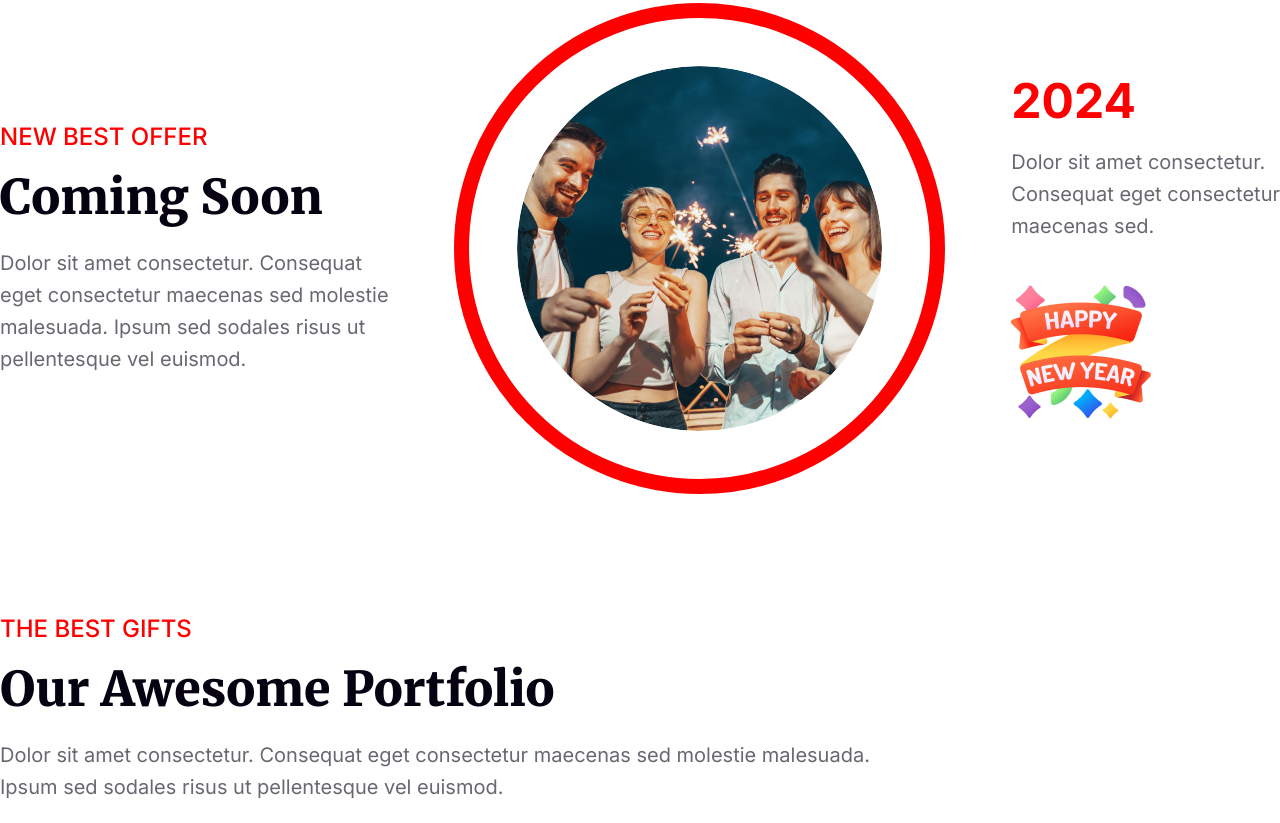
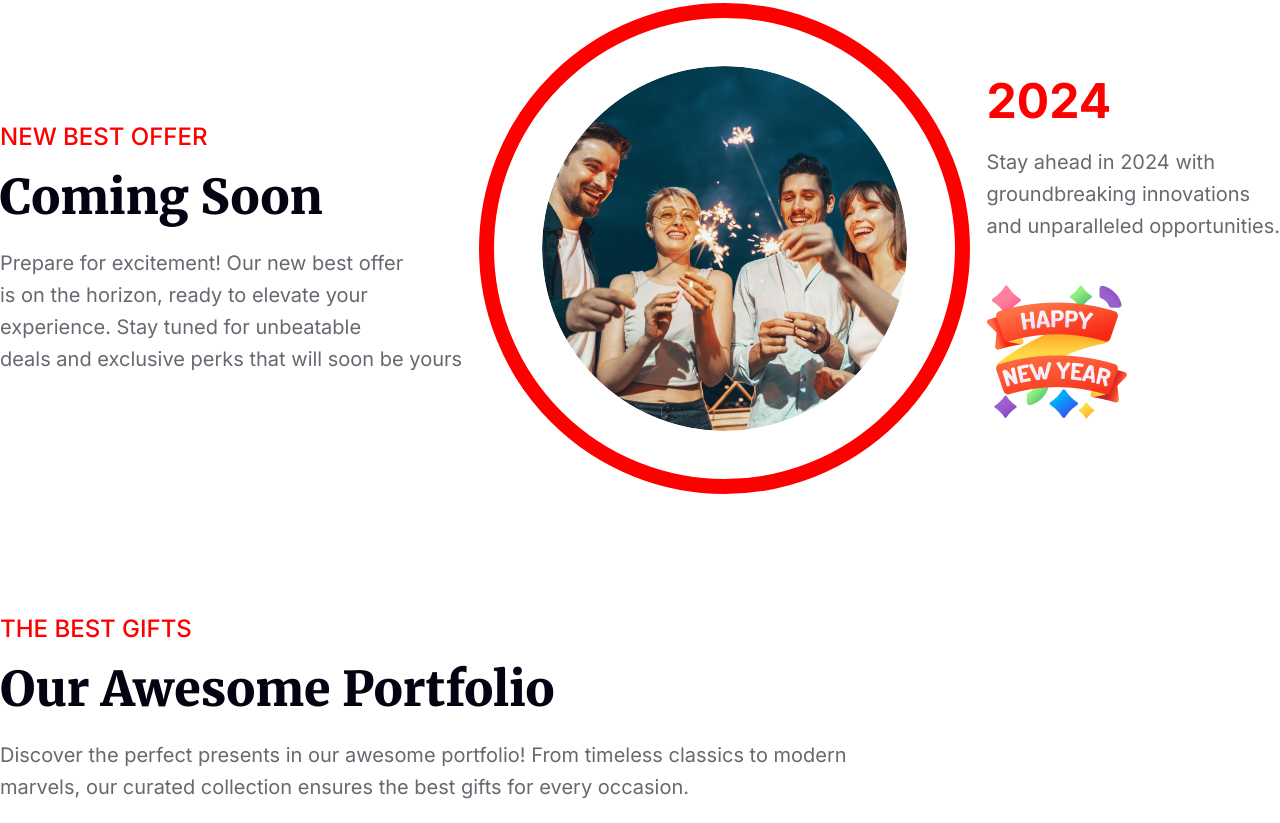
Before and after one commit to ashiouzzaman/b9a1-new-year-new-mission, a plain HTML site: page index.html in a window 1280 px wide. Shown: the part 2417-3240 px from the top of the page. Drawn offline with Linux system fonts and the light colour scheme.

Commit message:
Bonus mark - lorem ipsum updated

```diff
--- a/index.html
+++ b/index.html
@@ -48,8 +48,7 @@
             <div class="midnight">
                 <div class="midnight-content">
                     <h2>Welcome to<br>midnight party</h2>
-                    <p>Dolor sit amet consectetur. Consequat eget consectetur maecenas sed molestie<br>malesuada. Ipsum
-                        sed sodales risus ut pellentesque vel euismod. </p>
+                    <p>Welcome to the midnight party, where magic meets moonlight. Join us for an<br>eveningof enchantment and endless possibilities.</p>
                     <button>Join Now</button>
                 </div>
                 <img src="images/2024.png" alt="">
@@ -62,12 +61,12 @@
                 <div class="new-best-offer">
                     <h5>NEW BEST OFFER</h5>
                     <h3>Coming Soon</h3>
-                    <p>Dolor sit amet consectetur. Consequat<br>eget consectetur maecenas sed molestie<br>malesuada. Ipsum sed sodales risus ut<br>pellentesque vel euismod. </p>
+                    <p>Prepare for excitement! Our new best offer<br>is on the horizon, ready to elevate your<br>experience. Stay tuned for unbeatable<br>deals and exclusive perks that will soon be yours</p>
                 </div>
                 <img src="images/coming-soon.png" alt="">
                 <div class="happy-new-year">
                     <h3>2024</h3>
-                    <p>Dolor sit amet consectetur.<br>Consequat eget consectetur<br>maecenas sed.</p>
+                    <p>Stay ahead in 2024 with<br>groundbreaking innovations<br>and unparalleled opportunities.</p>
                     <img src="images/happy-new-year.png" alt="">
                 </div>
             </div>
@@ -78,8 +77,7 @@
             <div class="gift">
                 <h5>THE BEST GIFTS</h5>
                 <h3>Our Awesome Portfolio</h3>
-                <p>Dolor sit amet consectetur. Consequat eget consectetur maecenas sed molestie malesuada.<br>Ipsum sed
-                    sodales risus ut pellentesque vel euismod. </p>
+                <p>Discover the perfect presents in our awesome portfolio! From timeless classics to modern<br>marvels, our curated collection ensures the best gifts for every occasion.</p>
                 <div class="gift-images">
                     <div class="gift1">
                         <img src="images/Rectangle 3.png" alt="">
@@ -101,8 +99,7 @@
             <div class="newsletter">
                 <img src="images/email.png" alt="">
                 <h3>Subscribe Newsletter</h3>
-                <p>Dolor sit amet consectetur. Consequat eget consectetur maecenas sed molestie malesuada.<br>Ipsum sed
-                    sodales risus ut pellentesque vel euismod. </p>
+                <p>Stay in the loop! Subscribe to our newsletter and unlock exclusive updates, insider insights,<br>and exciting offers delivered straight to your inbox.</p>
                 <input class="newsletter-email" type="email" name="" id="" placeholder="user@gmail.com">
                 <input class="newsletter-submit" type="submit" value="Subscribe">
             </div>
--- a/style.css
+++ b/style.css
@@ -84,6 +84,7 @@ main {
     /* justify-content: space-between; */
     align-items: center;
     padding: 64px 124px;
+    justify-content: space-between;
 }
 
 .midnight h2 {
```
